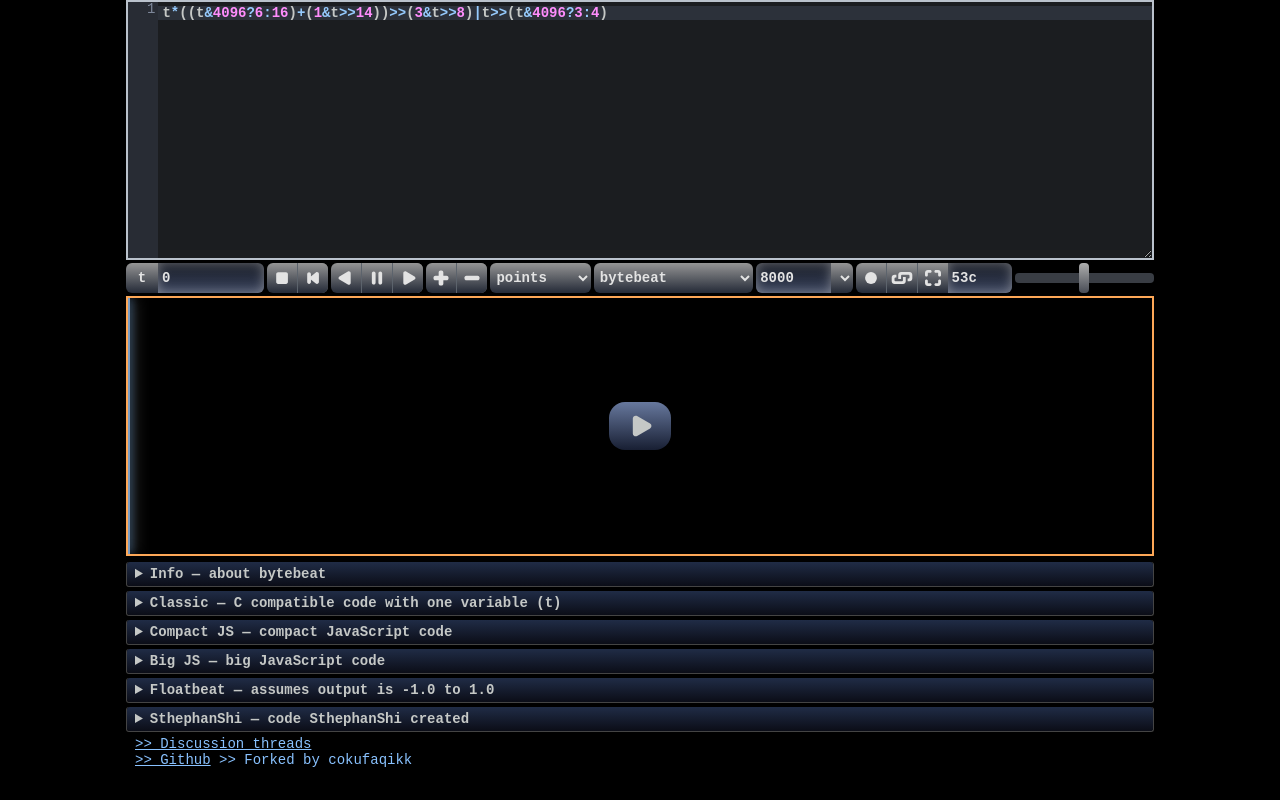
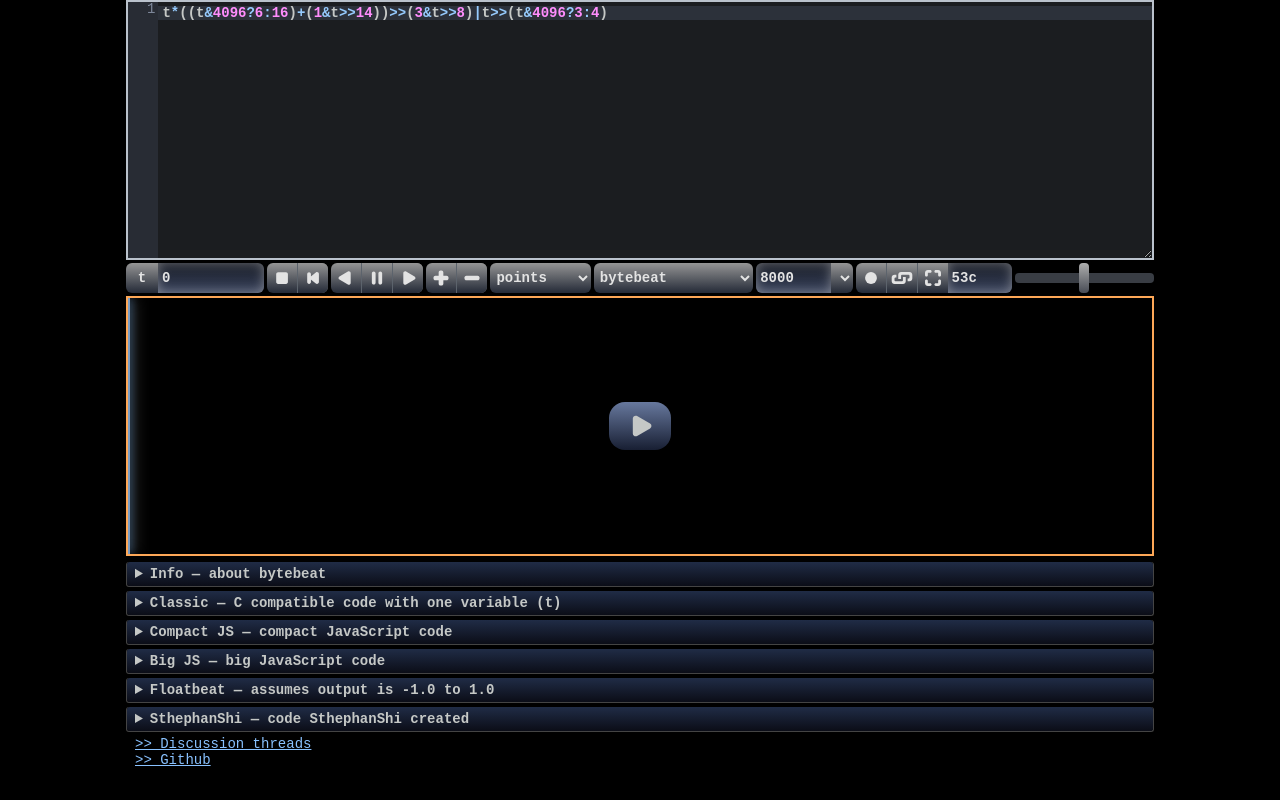
Before and after one commit to emelchenkoe/emelbeat, a website: page index.html in a window 1280 px wide. Drawn offline with Linux system fonts and the light colour scheme.

Commit message:
Update index.html

```diff
--- a/index.html
+++ b/index.html
@@ -166,8 +166,6 @@
 			<footer>
 				<a class="link" href="/btb/" title="Bytebeat discussion threads" target="_blank">&gt;&gt; Discussion threads</a><br>
 				<a class="link" href="https://github.com/SthephanShinkufag/bytebeat-composer" title="Github repo" target="_blank">&gt;&gt; Github</a>
-
-				<a class="link" title="Forked by cokufaqikk" target="_blank">&gt;&gt; Forked by cokufaqikk</a><br>
 			</footer>
 		</section>
 	</main>
```
